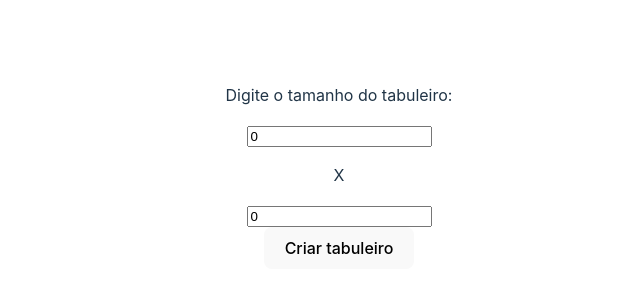
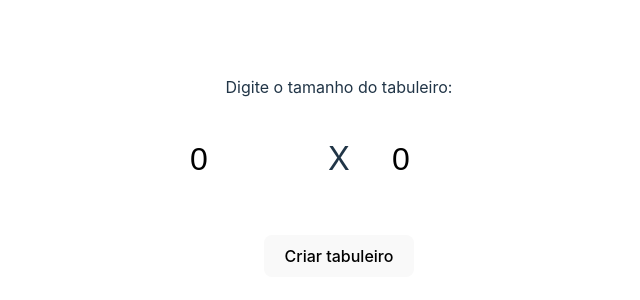
Before and after one commit to igorroc/memory-game, a React (Vite) app: page / in a window 1280 px wide. Shown: the part 232-532 px from the top of the page, without its empty margins (301-941 px from the left). Built offline with nearby package versions, Linux system fonts and the light colour scheme.

Commit message:
feat: Styling home page

```diff
--- a/src/pages/Home/style.css
+++ b/src/pages/Home/style.css
@@ -1,41 +1,30 @@
 #root {
-  max-width: 1280px;
-  margin: 0 auto;
-  padding: 2rem;
-  text-align: center;
+	max-width: 1280px;
+	margin: 0 auto;
+	padding: 2rem;
+	text-align: center;
 }
 
-.logo {
-  height: 6em;
-  padding: 1.5em;
-  will-change: filter;
-}
-.logo:hover {
-  filter: drop-shadow(0 0 2em #646cffaa);
-}
-.logo.react:hover {
-  filter: drop-shadow(0 0 2em #61dafbaa);
+.App form {
+	display: flex;
+	flex-direction: column;
+	align-items: center;
+	justify-content: center;
+	gap: 2em;
 }
 
-@keyframes logo-spin {
-  from {
-    transform: rotate(0deg);
-  }
-  to {
-    transform: rotate(360deg);
-  }
+.App form div {
+	display: flex;
+	align-items: center;
+	justify-content: center;
+	gap: 1em;
+	font-size: 2em;
 }
 
-@media (prefers-reduced-motion: no-preference) {
-  a:nth-of-type(2) .logo {
-    animation: logo-spin infinite 20s linear;
-  }
+.App form div input {
+	width: 3em;
+	font-size: 1em;
+	padding: 10px;
+	border-radius: 10px;
+	border: none;
 }
-
-.card {
-  padding: 2em;
-}
-
-.read-the-docs {
-  color: #888;
-}
```
